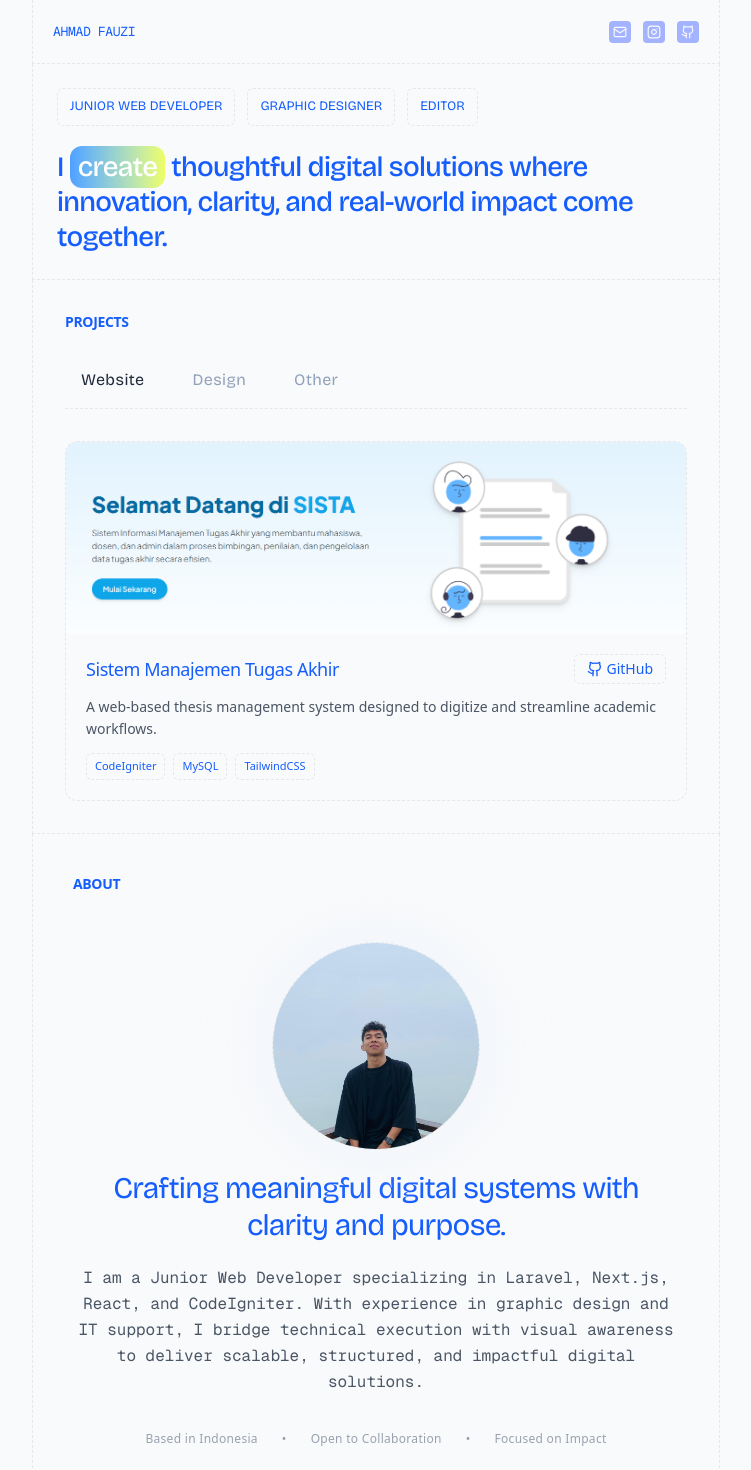
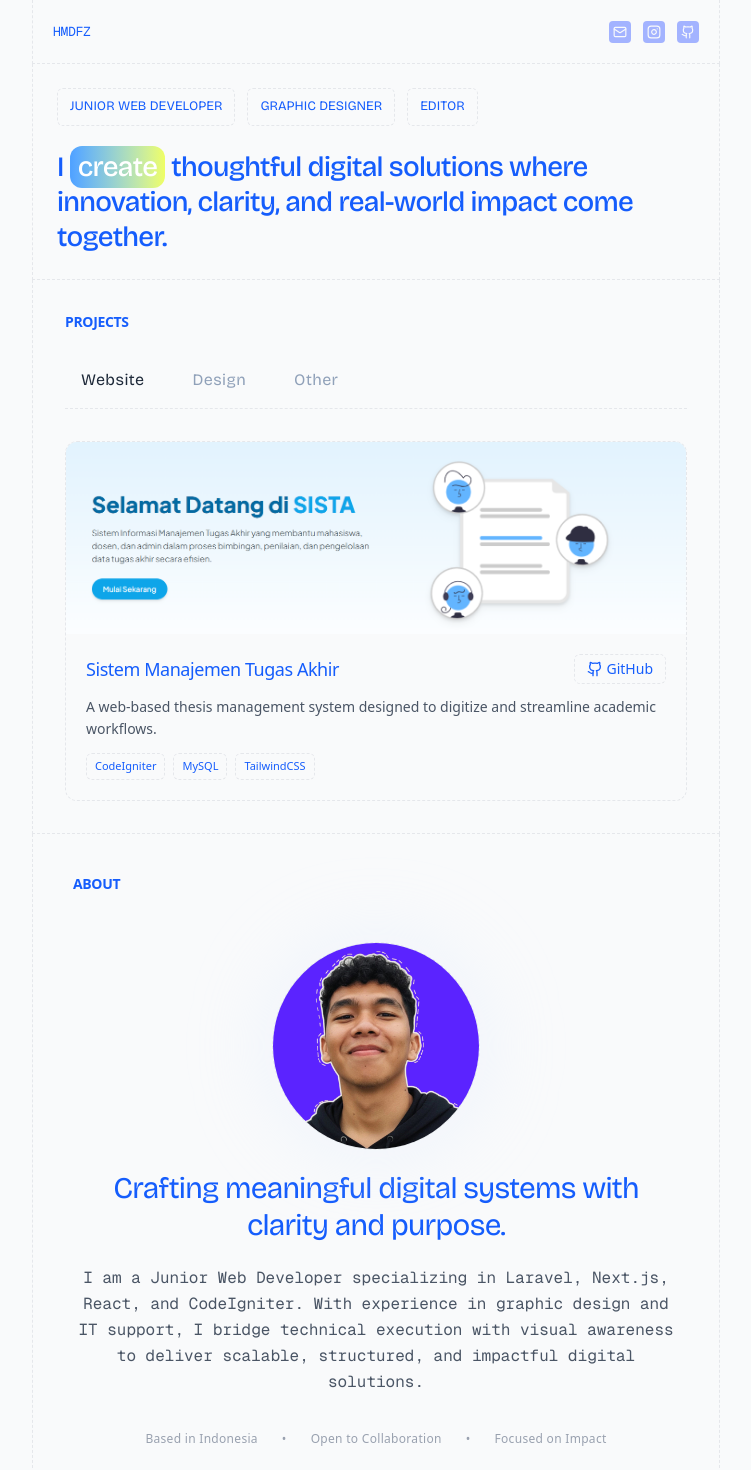
Before and after one commit to mrhmdfz/hmdfz, a Next.js app: page / in a window 1280 px wide. Shown: the top 1470 px of the page, without its empty margins (264-1015 px from the left). Built offline with nearby package versions, Linux system fonts and the light colour scheme.

Commit message:
uploaded v2

```diff
--- a/src/app/components/about-section.tsx
+++ b/src/app/components/about-section.tsx
@@ -19,7 +19,7 @@ export default function AboutSection() {
         >
           <div className="absolute inset-0 rounded-full bg-blue-100/40 blur-2xl"></div>
           <Image
-            src="/profile.jpeg"
+            src="/profile.jpg"
             alt="Profile"
             fill
             className="relative object-cover rounded-full border border-dashed border-gray-200"
--- a/src/app/components/footer.tsx
+++ b/src/app/components/footer.tsx
@@ -2,7 +2,7 @@ export default function Footer() {
   return (
     <div>
       <div
-        className="flex justify-between items-center
+        className="flex justify-center items-center
         bg-base
         border border-dashed
         border-r-gray-200 border-t-0 border-l-gray-200 border-b-gray-200
--- a/src/app/components/header.tsx
+++ b/src/app/components/header.tsx
@@ -16,7 +16,7 @@ export default function Header() {
           text-blue-600 hover:text-blue-800
           transition-all duration-200 tracking-tight"
         >
-          AHMAD FAUZI
+          HMDFZ
         </h1>
         <div className="flex gap-2 md:gap-3">
           <div
```
Also changed, not shown: public/profile.jpeg (deleted), public/profile.jpg (added).
